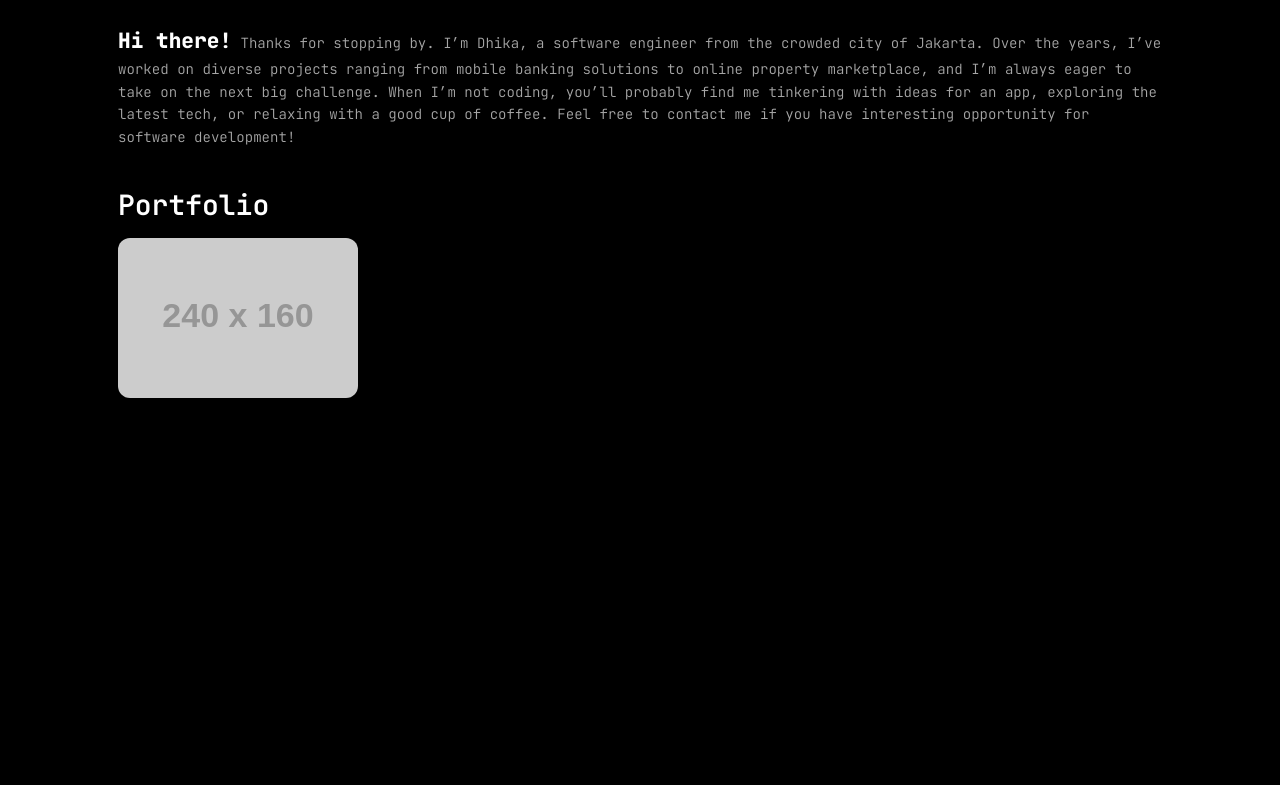
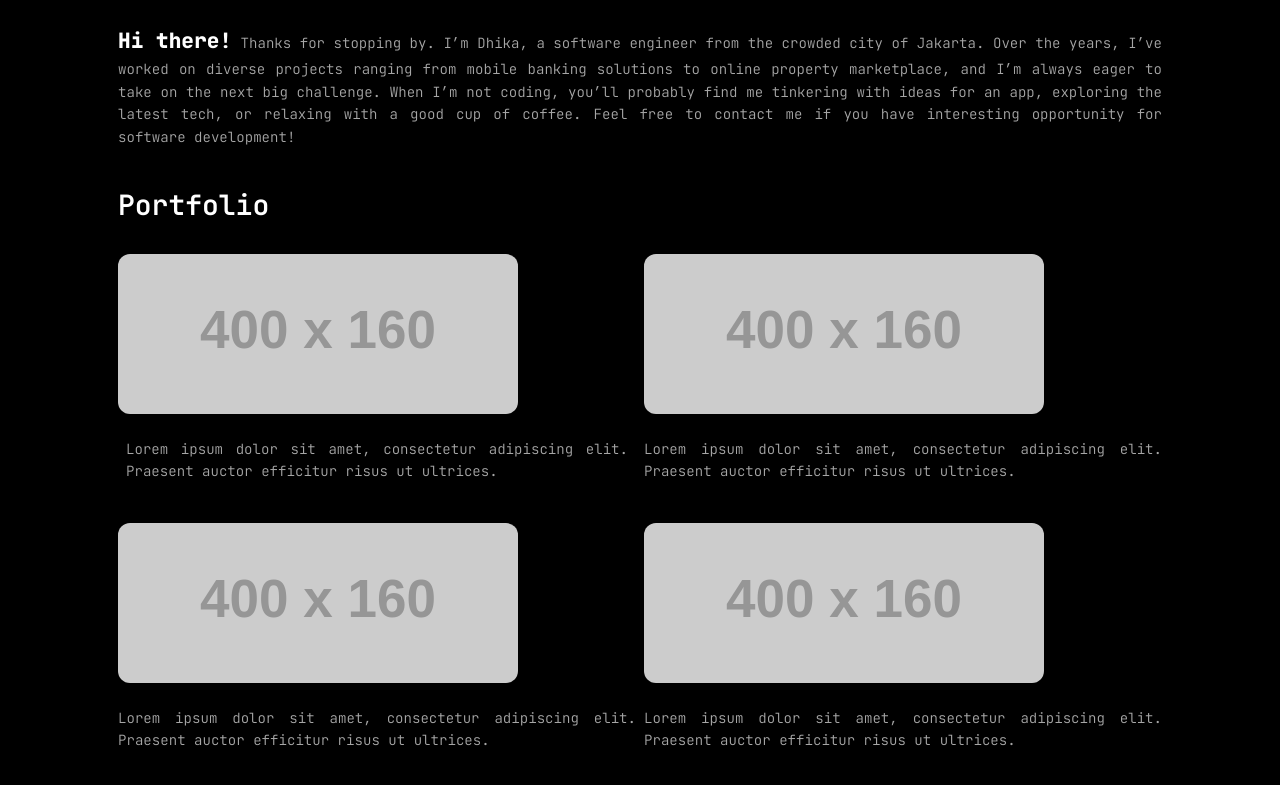
Before and after one commit to dhik-a/dhik-a.github.io, a plain HTML site: page index.html in a window 1280 px wide. Shown: the part 99-884 px from the top of the page. Before the commit the page ends 800 px from the top, so only its background shows below. Drawn offline with nearby package versions, Linux system fonts and the light colour scheme; placeholder pictures from the web are drawn by us; a web font is replaced by a local one.

Commit message:
Add items for portfolio section

```diff
--- a/index.html
+++ b/index.html
@@ -42,6 +42,7 @@
       }
       p {
         color: #a6a6a6;
+        text-align: justify;
       }
       .btn {
         color: #ffffff;
@@ -84,12 +85,53 @@
       </div>
       <!-- PORTFOLIO -->
       <div class="mt-4">
-        <div class="row mb-2">
+        <div class="row">
           <h3>Portfolio</h3>
         </div>
-        <div class="row">
-          <div class="col-4">
-            <img src="https://placehold.co/240x160/png" />
+        <div class="row gx-2">
+          <div class="col">
+            <div class="col-12 my-4">
+              <img src="https://placehold.co/400x160" />
+            </div>
+            <div class="mt-2 px-2">
+              <p>
+                Lorem ipsum dolor sit amet, consectetur adipiscing elit.
+                Praesent auctor efficitur risus ut ultrices.
+              </p>
+            </div>
+          </div>
+          <div class="col">
+            <div class="col-12 my-4">
+              <img src="https://placehold.co/400x160" />
+            </div>
+            <div class="mt-2">
+              <p>
+                Lorem ipsum dolor sit amet, consectetur adipiscing elit.
+                Praesent auctor efficitur risus ut ultrices.
+              </p>
+            </div>
+          </div>
+          <div class="col">
+            <div class="col-12 my-4">
+              <img src="https://placehold.co/400x160" />
+            </div>
+            <div class="mt-2">
+              <p>
+                Lorem ipsum dolor sit amet, consectetur adipiscing elit.
+                Praesent auctor efficitur risus ut ultrices.
+              </p>
+            </div>
+          </div>
+          <div class="col">
+            <div class="col-12 my-4">
+              <img src="https://placehold.co/400x160" />
+            </div>
+            <div class="mt-2">
+              <p>
+                Lorem ipsum dolor sit amet, consectetur adipiscing elit.
+                Praesent auctor efficitur risus ut ultrices.
+              </p>
+            </div>
           </div>
         </div>
       </div>
```
